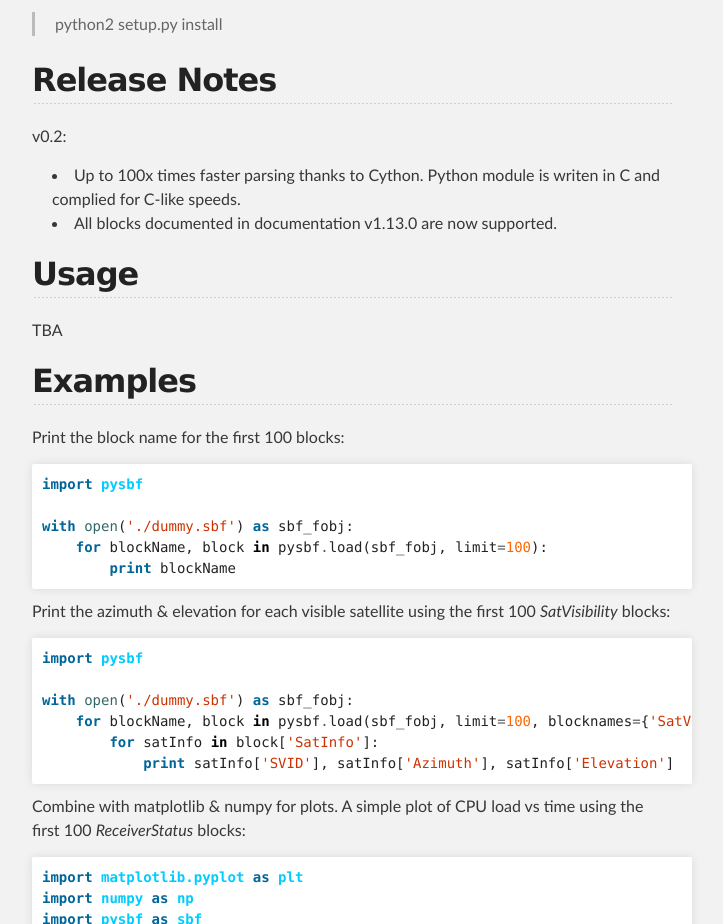
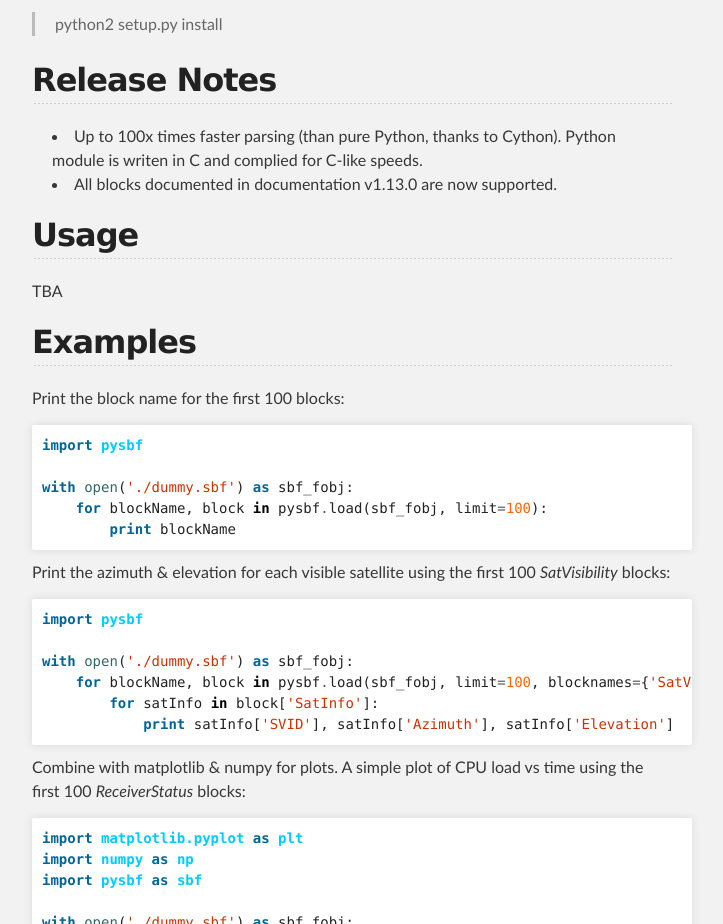
Before and after one commit to jashandeep-sohi/pysbf, a plain HTML site: page index.html in a window 1280 px wide. Shown: the part 852-1776 px from the top of the page, without its empty margins (288-1011 px from the left). Drawn offline with Linux system fonts and the light colour scheme.

```diff
--- a/index.html
+++ b/index.html
@@ -58,10 +58,8 @@ For example,</p>
 
 <h2>Release Notes</h2>
 
-<p>v0.2:</p>
-
 <ul>
-<li>Up to 100x times faster parsing thanks to Cython. Python module is writen in C and complied for C-like speeds.</li>
+<li>Up to 100x times faster parsing (than pure Python, thanks to Cython). Python module is writen in C and complied for C-like speeds.</li>
 <li>All blocks documented in documentation v1.13.0 are now supported.</li>
 </ul><h2>Usage</h2>
 
```
Also changed, not shown: params.json (+1 -1 lines).
